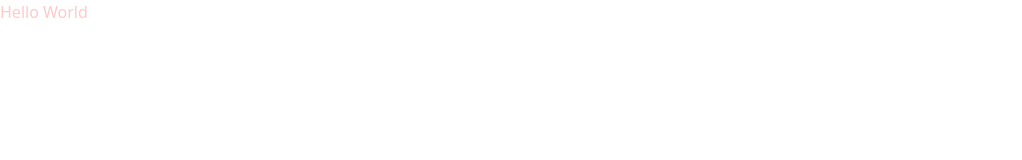
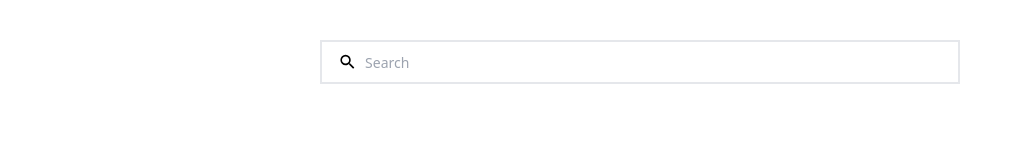
Before and after one commit to Stephen-Ibe/Helicarrier-Assessment, a React (Create React App) app: page / in a window 1280 px wide. Shown: the top 160 px of the page, without its empty margins (0-1022 px from the left). Built offline with nearby package versions, Linux system fonts and the light colour scheme.

Commit message:
search feature

```diff
--- a/package.json
+++ b/package.json
@@ -8,6 +8,7 @@
     "@testing-library/user-event": "^13.5.0",
     "react": "^18.2.0",
     "react-dom": "^18.2.0",
+    "react-icons": "^4.4.0",
     "react-scripts": "5.0.1",
     "web-vitals": "^2.1.4"
   },
--- a/src/App.js
+++ b/src/App.js
@@ -1,7 +1,12 @@
 import React from 'react';
+import Search from './components/blocks/Search/Search';
 
 const App = () => {
-  return <div className='text-red-200'>Hello World</div>;
+  return (
+    <div className=' mx-auto w-10/12 sm:w-6/12 h-screen pt-10'>
+      <Search />
+    </div>
+  );
 };
 
 export default App;
--- /dev/null
+++ b/src/components/blocks/Search/Search.jsx
@@ -0,0 +1,17 @@
+import React from 'react';
+import { MdSearch } from 'react-icons/md';
+
+const Search = () => {
+  return (
+    <div className='flex items-center px-2 w-full border-2 '>
+      <MdSearch size='20px' className='ml-2' />
+      <input
+        type='text'
+        className='block py-2 pl-2 w-full focus:outline-none text-base placeholder:text-sm'
+        placeholder='Search'
+      />
+    </div>
+  );
+};
+
+export default Search;
```
Also changed, not shown: 1 other file (tests, documents, lock files or other folders).
